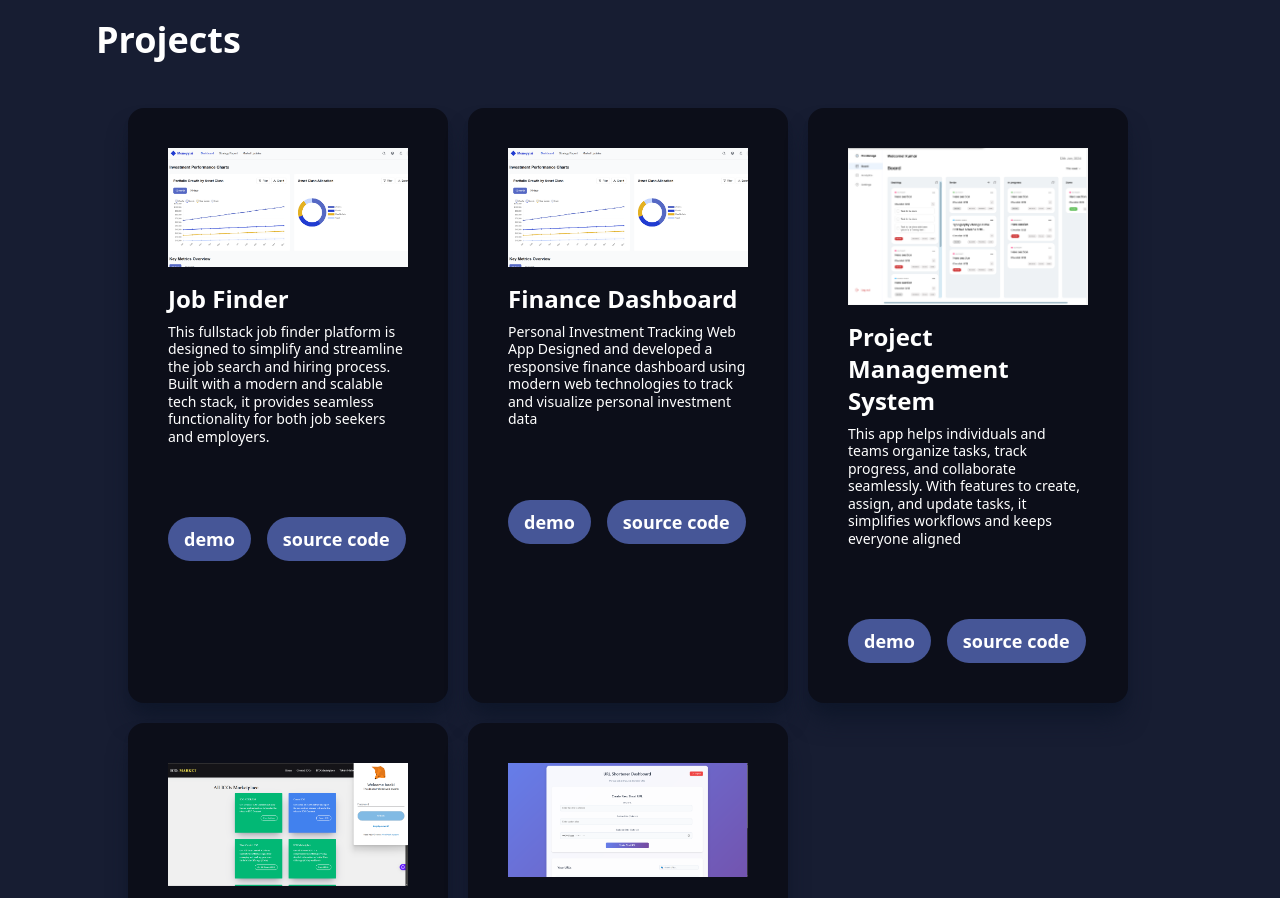
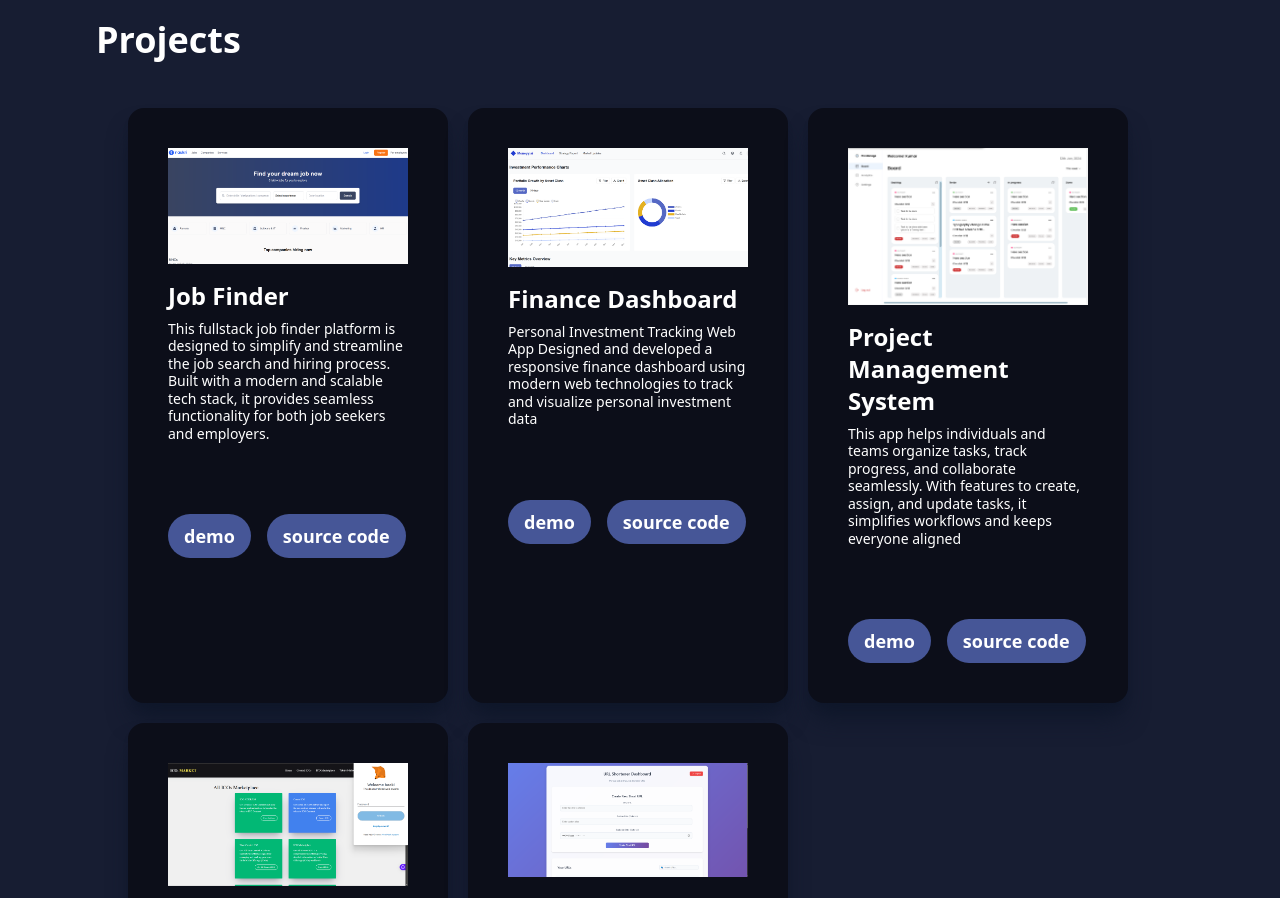
Before and after one commit to raunak123455/portfolioo, a React (Vite) app: page / in a window 1280 px wide. Shown: the part 2480-3378 px from the top of the page. Built offline with nearby package versions, Linux system fonts and the light colour scheme.

Commit message:
Update Projects.jsx

```diff
--- a/src/Components/Projects/Projects.jsx
+++ b/src/Components/Projects/Projects.jsx
@@ -4,6 +4,8 @@ import pj from "./Pj.png";
 import pj2 from "./image.png";
 import pj3 from "./defi.png";
 import pj4 from "./url sh.png";
+import pj5 from "./Job.png";
+
 
 
 const Projects = () => {
@@ -16,7 +18,7 @@ const Projects = () => {
           main="This fullstack job finder platform is designed to simplify and streamline the job search and hiring process. Built with a modern and scalable tech stack, it provides seamless functionality for both job seekers and employers."
           demo="https://naukri-ten.vercel.app/"
           source="https://github.com/raunak123455/Naukri"
-          img={pj2}
+          img={pj5}
         />
         <ProjectCard
           title="Finance Dashboard"
```
